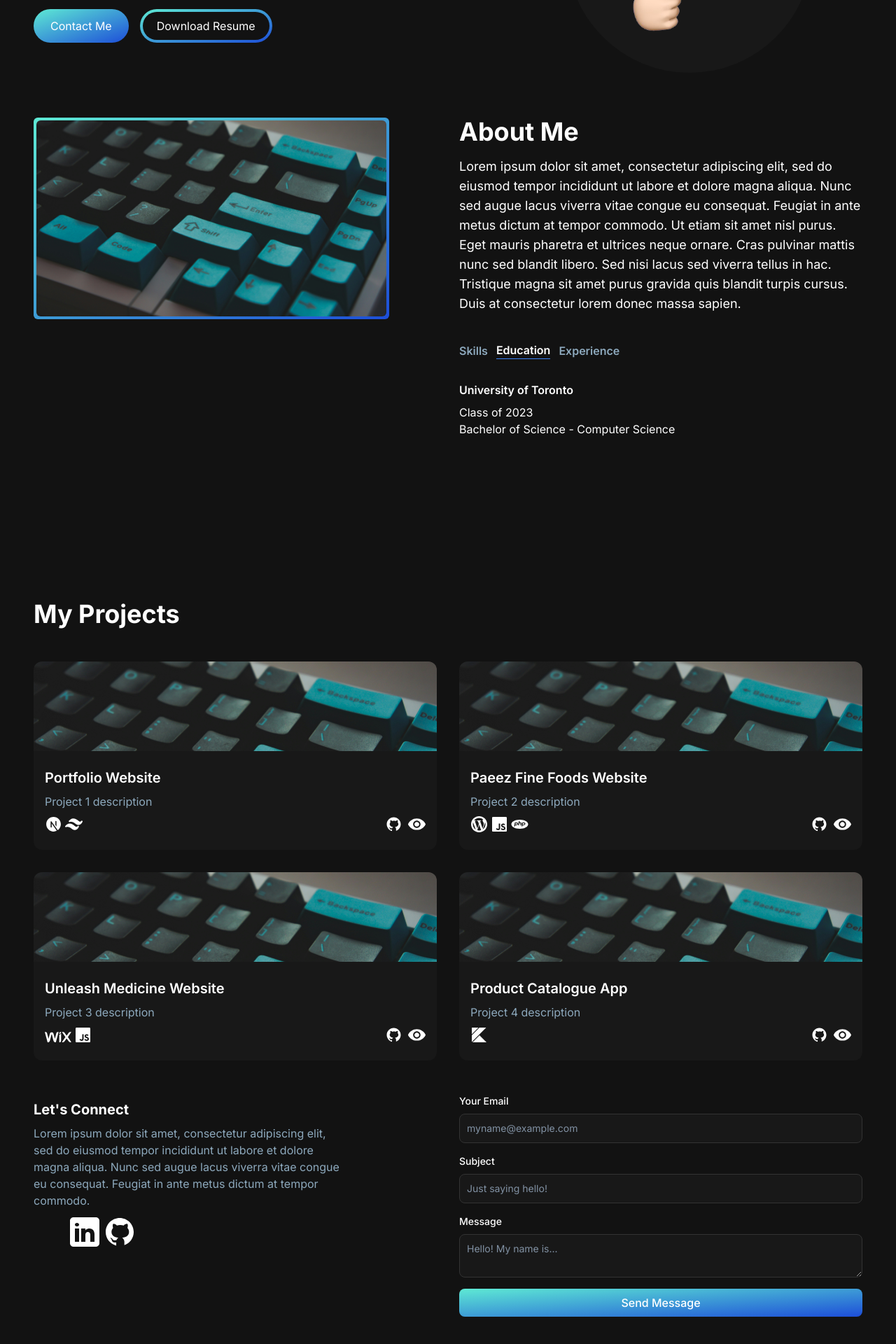
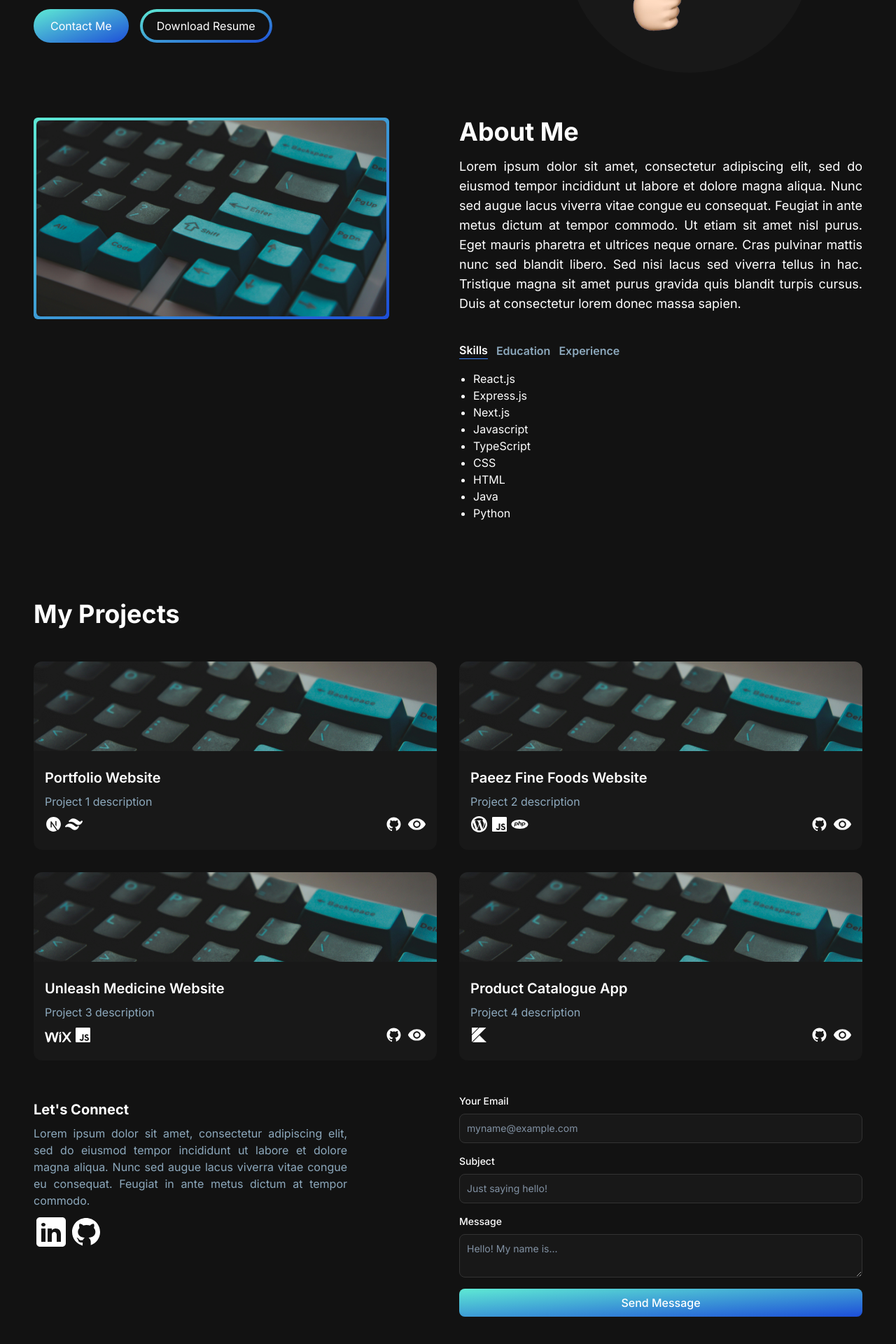
Before and after one commit to rayafarhadi/rayafarhadi.github.io, a Next.js app: page / in a window 1280 px wide. Shown: the part 358-2278 px from the top of the page at 70% size. Built offline with nearby package versions, Linux system fonts and the light colour scheme.

Commit message:
fixed some smaller screen stylings

```diff
--- a/app/components/About/AboutSection.jsx
+++ b/app/components/About/AboutSection.jsx
@@ -45,7 +45,7 @@ const TAB_DATA = [
 ];
 
 const AboutSection = () => {
-  const [tab, setTab] = useState("education");
+  const [tab, setTab] = useState("skills");
   const [isPending, startTransition] = useTransition();
 
   const handleTabChange = (id) => {
@@ -56,7 +56,7 @@ const AboutSection = () => {
 
   return (
     <div className="text-white">
-      <div className="md:grid md:grid-cols-2 md:grid-rows-2 gap-8 py-8 sm:py-16 items-center">
+      <div className="md:grid md:grid-cols-2 md:grid-rows-2 gap-8 py-4 lg:py-8 xl:py-16 items-center">
         <div className="px-1 py-1 w-full sm:w-fit rounded-md mt-3 sm:mt-0 bg-gradient-to-br theme-gradient">
           <Image
             className="rounded-md"
@@ -68,7 +68,7 @@ const AboutSection = () => {
         </div>
         <div className="mt-4 md:mt-0 text-left flex flex-col h-full">
           <h2 className="text-4xl font-bold mb-4">About Me</h2>
-          <p className="text-base lg:text-lg">
+          <p className="text-base lg:text-lg text-justify">
             Lorem ipsum dolor sit amet, consectetur adipiscing elit, sed do
             eiusmod tempor incididunt ut labore et dolore magna aliqua. Nunc sed
             augue lacus viverra vitae congue eu consequat. Feugiat in ante metus
@@ -100,7 +100,7 @@ const AboutSection = () => {
               Experience
             </TabButton>
           </div>
-          <div className="mt-8">
+          <div className="mt-4">
             {TAB_DATA.find((t) => t.id === tab).content}
           </div>
         </div>
--- a/app/components/contact/ContactSection.jsx
+++ b/app/components/contact/ContactSection.jsx
@@ -6,13 +6,13 @@ const ContactSection = () => {
     <div className="text-white grid grid-cols-1 sm:grid-cols-2 mt-4 py-8">
       <div className="mb-4 sm:mb-0">
         <h5 className="text-xl font-bold my-2">Let&apos;s Connect</h5>
-        <p className="text-text-secondary mb-2 max-w-md">
+        <p className="text-text-secondary mb-2 max-w-md text-justify">
           Lorem ipsum dolor sit amet, consectetur adipiscing elit, sed do
           eiusmod tempor incididunt ut labore et dolore magna aliqua. Nunc sed
           augue lacus viverra vitae congue eu consequat. Feugiat in ante metus
           dictum at tempor commodo.
         </p>
-        <div className="flex flex-row justify-evenly px-12 sm:justify-start">
+        <div className="flex flex-row justify-evenly px-12 sm:px-0 sm:justify-start">
           <div className="linkedin">
             <Link href="\">
               <svg
--- a/app/components/projects/ProjectSection.jsx
+++ b/app/components/projects/ProjectSection.jsx
@@ -53,7 +53,7 @@ const projectsData = [
 const ProjectSection = () => {
   return (
     <div className="text-white">
-      <h2 className="text-4xl font-bold mt-4 mb-12">My Projects</h2>
+      <h2 className="text-4xl font-bold mt-0 xl:mt-4 mb-12">My Projects</h2>
       <div className="grid grid-cols-1 md:grid-cols-2 gap-4 lg:gap-8">
         {projectsData.map((project) => (
           <ProjectCard
```
